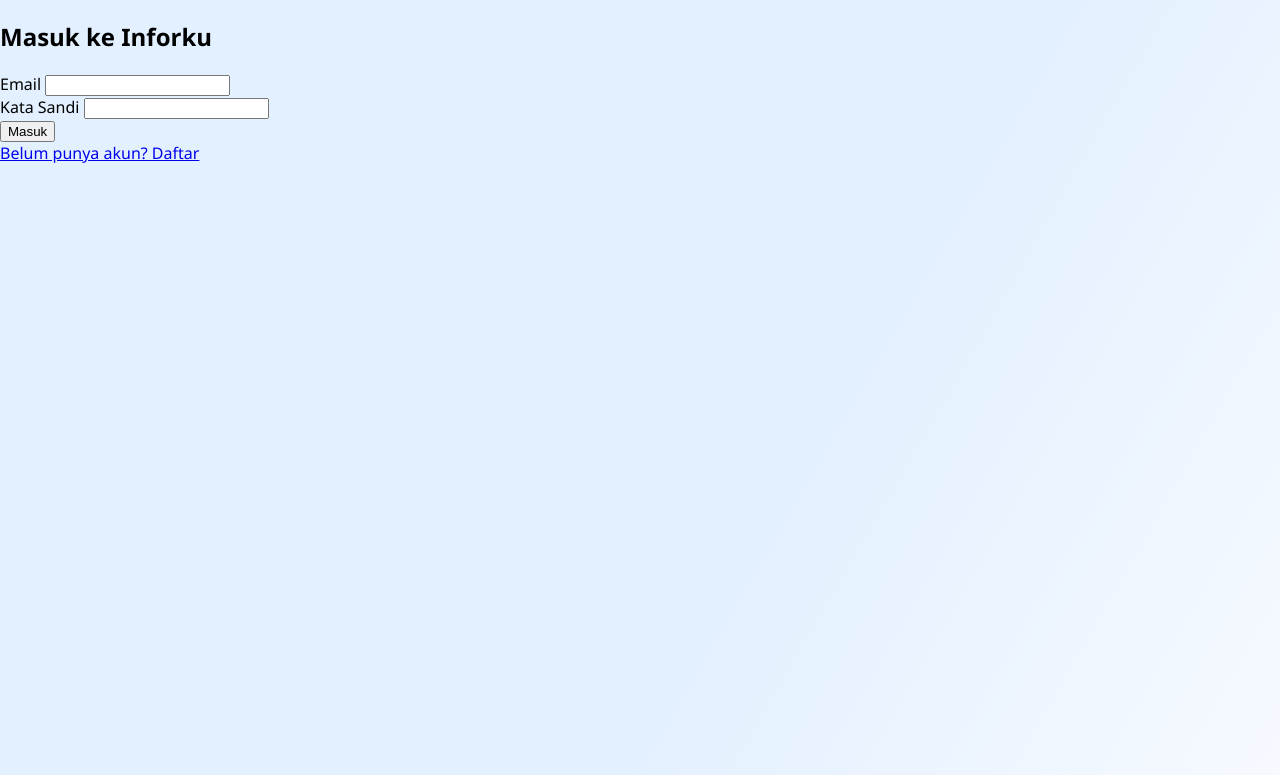
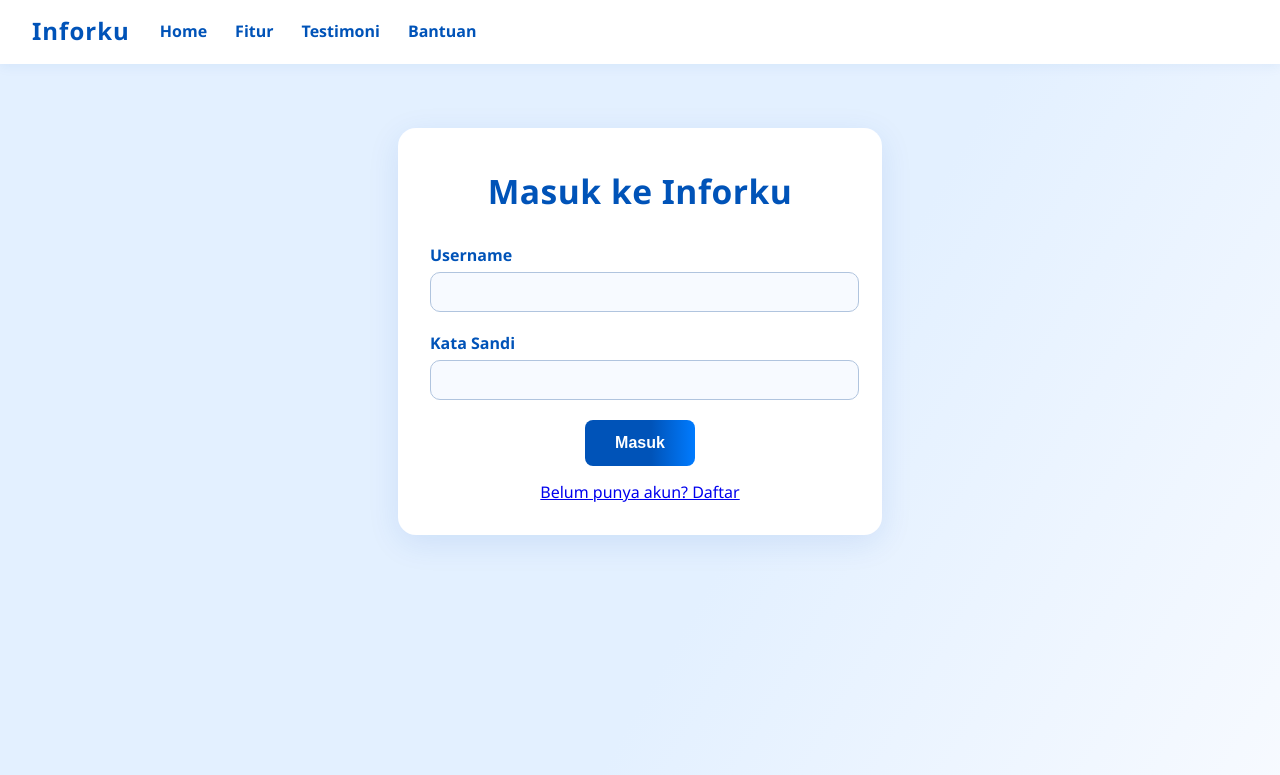
Before and after one commit to Peransss/UAS-Project--OOP-, a Flask app: page /login/ in a window 1280 px wide. Shown: the top 775 px of the page. Run offline with Flask 3, Linux system fonts and the light colour scheme.

Commit message:
initial commit

```diff
--- a/static/styles.css
+++ b/static/styles.css
@@ -72,6 +72,24 @@
     .navbar .login-btn:hover {
       background: linear-gradient(90deg, #007bff 60%, #0053b8 100%);
     }
+    .login-container {
+      background: #fff;
+      padding: 40px 32px 32px 32px;
+      border-radius: 18px;
+      box-shadow: 0 8px 32px rgba(0,83,184,0.10);
+      max-width: 420px;
+      margin: 64px auto 0 auto;
+      text-align: center;
+      position: sticky;
+    }
+    .login-container h2 {
+      color: #0053b8;
+      margin-top: 0px;
+      margin-bottom: 30px;
+      font-size: 2.1rem;
+      font-weight: 800;
+      letter-spacing: 0.5px;
+    }
     .hero-text {
       background: #fff;
       padding: 40px 32px 32px 32px;
@@ -94,6 +112,44 @@
       margin-bottom: 28px;
       font-size: 1.08rem;
     }
+    #loginForm .login-btn {
+      background: linear-gradient(90deg, #0053b8 60%, #007bff 100%);
+      color: #fff;
+      border: none;
+      padding: 14px 30px;
+      border-radius: 8px;
+      font-size: 1rem;
+      font-weight: 700;
+      cursor: pointer;
+      transition: background 0.2s;
+      margin-bottom: 15px;
+    }
+    .form-group {
+      margin-bottom: 18px;
+      text-align: left;
+    }
+    .form-group label {
+      display: block;
+      margin-bottom: 6px;
+      color: #0053b8;
+      font-weight: 600;
+      font-size: 1rem;
+    }
+    .form-group input {
+      width: 95%;
+      padding: 10px 14px;
+      border-radius: 10px;
+      border: 1.5px solid #b0c4de;
+      font-size: 1rem;
+      background: #f7faff;
+      transition: border 0.2s;
+      margin-bottom: 2px;
+    }
+    .form-group input:focus {
+      border: 2px solid #0053b8;
+      outline: none;
+    }
+
     .custom-form-group {
       margin-bottom: 18px;
       text-align: left;
--- a/templates/Main_page.html
+++ b/templates/Main_page.html
@@ -14,7 +14,7 @@
   <div class="nav-left">
     <div class="logo">Inforku</div>
     <div class="nav-links">
-      <a href="#">Home</a>
+      <a href="/">Home</a>
       <a href="#">Fitur</a>
       <a href="#">Testimoni</a>
       <a href="#">Bantuan</a>
--- a/templates/login.html
+++ b/templates/login.html
@@ -9,13 +9,24 @@
   </style>
 </head>
 <body>
+  <nav class="navbar">
+    <div class="nav-left">
+      <div class="logo">Inforku</div>
+      <div class="nav-links">
+        <a href="#">Home</a>
+        <a href="#">Fitur</a>
+        <a href="#">Testimoni</a>
+        <a href="#">Bantuan</a>
+      </div>
+    </div>
+  </nav>
   <div class="login-container">
     <h2>Masuk ke Inforku</h2>
     <div class="error-msg" id="loginError"></div>
     <form id="loginForm" autocomplete="off">
       <div class="form-group">
-        <label for="loginEmail">Email</label>
-        <input type="email" id="loginEmail" name="email" required>
+        <label for="loginUsername">Username</label>
+        <input type="username" id="loginUsername" name="username" required>
       </div>
       <div class="form-group">
         <label for="loginPassword">Kata Sandi</label>
@@ -29,11 +40,11 @@
     // Simulasi login sederhana (tanpa backend)
     document.getElementById('loginForm').addEventListener('submit', function(e) {
       e.preventDefault();
-      const email = document.getElementById('loginEmail').value;
+      const username = document.getElementById('loginUsername').value;
       const password = document.getElementById('loginPassword').value;
       const errorMsg = document.getElementById('loginError');
       // Simulasi validasi
-      if (email === "" || password === "") {
+      if (username === "" || password === "") {
         errorMsg.textContent = "Email dan kata sandi wajib diisi.";
         errorMsg.style.display = "block";
       } else {
```
